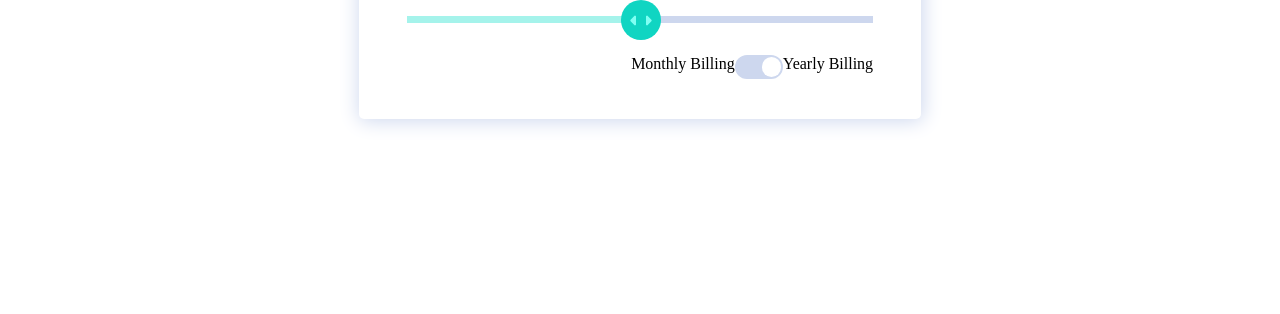
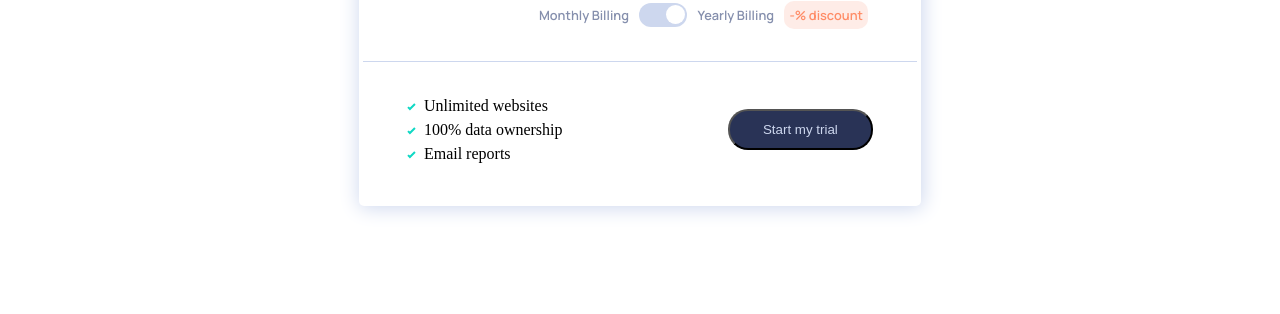
Before and after one commit to ajaythapliyal/interactive-pricing, a website built with Parcel: page src/index.html in a window 1280 px wide. Shown: the part 486-800 px from the top of the page. Built offline with nearby package versions, Linux system fonts and the light colour scheme.

Commit message:
static layout

```diff
--- a/src/index.html
+++ b/src/index.html
@@ -29,11 +29,22 @@
         </div>
       </div>
       <div class="billing-mode">
-        <p>Monthly Billing</p>
+        <div class="ghost"></div>
+        <p class="text1-font">Monthly Billing</p>
         <div class="toggle" onclick="interactive.toggle()">
           <div class="toggle-circle toggle-yearly"></div>
         </div>
-        <p>Yearly Billing</p>
+        <p class="text1-font">Yearly Billing</p>
+        <p class="discount">-% <span>discount</span></p>
+      </div>
+      <div class="section-separator"></div>
+      <div class=" flex space-between">
+        <div class="features">
+          <p><img src="./assets/images/icon-check.svg">&nbsp&nbspUnlimited websites</p>
+          <p><img src="./assets/images/icon-check.svg">&nbsp&nbsp100% data ownership</p>
+          <p><img src="./assets/images/icon-check.svg">&nbsp&nbspEmail reports</p>
+        </div>
+        <button class="btn align-self-center">Start my trial</button>
       </div>
     </div>
   </main>
--- a/src/scss/_util.scss
+++ b/src/scss/_util.scss
@@ -52,6 +52,10 @@
     justify-content: space-between;
 }
 
+.space-around {
+    justify-content: space-around;
+}
+
 .justify-center {
     justify-content: center;
 }
@@ -64,6 +68,14 @@
     flex-wrap: wrap;
 }
 
+.align-self-flex-start{
+    align-self: flex-start;
+}
+
+.align-self-center{
+    align-self: center;
+}
+
 .vertical-align-middle {
     vertical-align: middle;
 }
--- a/src/scss/main.scss
+++ b/src/scss/main.scss
@@ -96,7 +96,12 @@ main{
 
 .billing-mode{
     display: flex;
-    justify-content: flex-end;
+    justify-content: space-around;
+    align-items: center;
+    margin-top: 4em !important;
+}
+.ghost{
+    width: 25%;
 }
 
 .toggle{
@@ -104,9 +109,12 @@ main{
     height: 1.5em;
     border-radius: 15px;
     background-color: config.$color-neutral1-300;
+    // margin-left: 1em;
+    // margin-right: 1em;
 
     &:hover{
         background-color: config.$color-primary1-100;
+        cursor: pointer;
     }
 }
 
@@ -131,6 +139,26 @@ main{
     top: 2.4px;
 }
 
+.text1-font{
+    @extend %font2;
+    font-size: 0.8rem;
+}
+
+.discount{
+    font-family: config.$font-family;
+    font-weight: 600;
+    // margin-left: 1em;
+    background-color: config.$color-primary2-100;
+    color: config.$color-primary2-200;
+    font-size: 0.8rem;
+    border-radius: 10px;
+    padding: 5px
+}
+
+.features{
+    line-height: 1.5em;
+
+}
 
 @media screen and (max-width:600px){
     .billing{
@@ -139,7 +167,15 @@ main{
     }
 
     .billing-mode{
-        margin-top: 80px !important;
+        margin-top: 120px !important;
+    }
+
+    .discount span{
+        display: none;
+    }
+
+    .ghost{
+        display: none;
     }
 }
 
@@ -156,3 +192,26 @@ main{
     font-weight: 600;
     color: config.$color-neutral1-400
 }
+
+.section-separator{
+    width: 119%;
+    border-top-width: 1px;
+    border-top-style: solid;
+    border-top-color: config.$color-neutral1-300;
+    position: relative;
+    right: 9.5%;
+}
+
+.btn{
+    padding-left : 2.5em;
+    padding-right : 2.5em;
+    padding-top: 0.8em;
+    padding-bottom: 0.8em;
+    border-radius: 20px;
+    background-color: config.$color-neutral1-500;
+    color: config.$color-neutral1-300;
+
+    &:hover{
+        color: config.$color-neutral2;
+    }
+}
```
